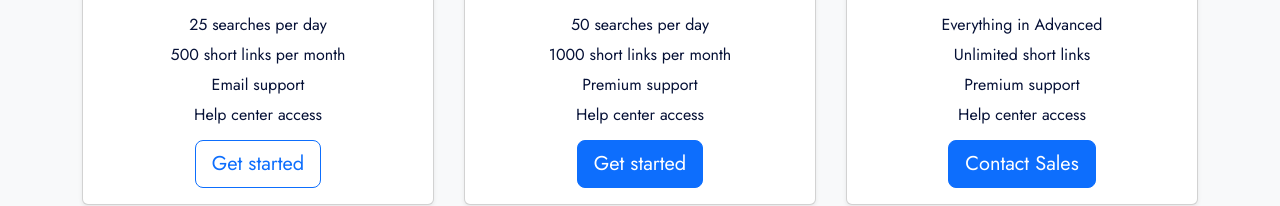
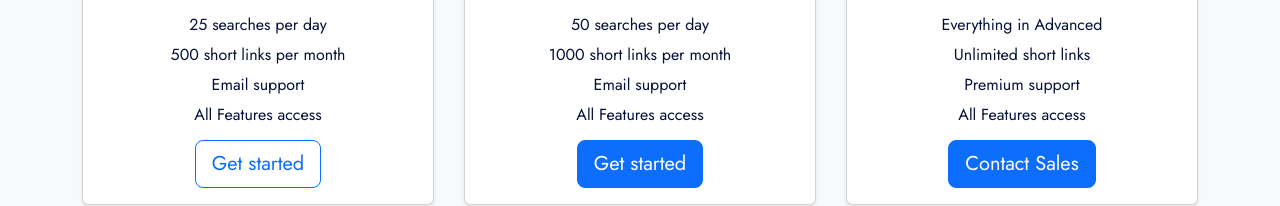
Before and after one commit to Portia210/hotels_website, a Next.js app: page /en/pricing in a window 1280 px wide. Shown: the part 343-549 px from the top of the page. Built offline with nearby package versions, Linux system fonts and the light colour scheme; no server answers.

Commit message:
update trans

```diff
--- a/components/pricing/PricingSection.jsx
+++ b/components/pricing/PricingSection.jsx
@@ -1,20 +1,20 @@
 import React from 'react';
 import { planContents } from './plans';
-import { useTranslations } from 'next-intl';
+import { useLocale, useTranslations } from 'next-intl';
 
 const Plan = props => {
-  const t = useTranslations();
+  const { t, isReverse } = props;
   return (
     <div className="card shadow-sm">
       <div className="card-header">
         <h4 className="my-0 font-weight-normal">{props.header}</h4>
       </div>
-      <div className="card-body">
+      <div className="card-body" dir={isReverse ? 'rtl' : 'ltr'}>
         <h1 className="card-title pricing-card-title">
           {!isNaN(props.price) ? (
             <>
               {`${props.price} ${props.currency || ''}`}
-              <small className="text-muted">{t('Pricing.permonth')}</small>
+              <small className="text-muted">/{t('Pricing.permonth')}</small>
             </>
           ) : (
             <>{`${props.price} ${props.currency || ''}`}</>
@@ -39,10 +39,15 @@ const Plan = props => {
 };
 
 const Plans = () => {
-  const plans = planContents.map((obj, i) => {
+  const t = useTranslations();
+  const locale = useLocale();
+  const isReverse = locale === 'he';
+  const plans = planContents(t).map((obj, i) => {
     return (
       <div key={obj.header} className="col-sm-6 col-md-4">
         <Plan
+          t={t}
+          isReverse={isReverse}
           header={obj.header}
           price={obj.price}
           currency={obj.currency}
--- a/components/pricing/plans.js
+++ b/components/pricing/plans.js
@@ -1,40 +1,42 @@
-export const planContents = [
+export const planContents = (t) => {
+  return [
     {
-    header: 'Standard',
+      header: `${t('Pricing.plans.standard')}`,
       price: 80,
       currency: '₪',
       features: [
-      '25 searches per day',
-      '500 short links per month',
-      'Email support',
-      'Help center access',
+        `25 ${t('Pricing.searchPerDay')}`,
+        `500 ${t('Pricing.shortlinkPerMonth')}`,
+        `${t('Pricing.emailSupport')}`,
+        `${t('Pricing.allFeatures')}`,
       ],
       buttonLabel: 'Get started',
       outline: true,
     },
     {
-    header: 'Advanced',
+      header: `${t('Pricing.plans.advanced')}`,
       price: 150,
       currency: '₪',
       features: [
-      '50 searches per day',
-      '1000 short links per month',
-      'Premium support',
-      'Help center access',
+        `50 ${t('Pricing.searchPerDay')}`,
+        `1000 ${t('Pricing.shortlinkPerMonth')}`,
+        `${t('Pricing.emailSupport')}`,
+        `${t('Pricing.allFeatures')}`,
       ],
       buttonLabel: 'Get started',
       outline: false,
     },
     {
-    header: 'Custom',
+      header: `${t('Pricing.plans.custom')}`,
       price: 'Contact us',
       features: [
         'Everything in Advanced',
         'Unlimited short links',
         'Premium support',
-      'Help center access',
+        `${t('Pricing.allFeatures')}`,
       ],
       buttonLabel: 'Contact Sales',
       outline: false,
     },
   ];
+};
--- a/messages/en.json
+++ b/messages/en.json
@@ -96,6 +96,16 @@
     "less": "Less"
   },
   "Pricing": {
-    "permonth": "/ mo"
+    "permonth": " mo",
+    "searchPerDay": "searches per day",
+    "shortlinkPerMonth": "short links per month",
+    "emailSupport": "Email support",
+    "premiumSupport": "Premium support",
+    "allFeatures": "All Features access",
+    "plans": {
+      "standard": "Standard",
+      "advanced": "Advanced",
+      "custom": "Custom"
+    }
   }
 }
--- a/messages/he.json
+++ b/messages/he.json
@@ -96,6 +96,16 @@
     "less": "פחות"
   },
   "Pricing": {
-    "permonth": "/ ש'ח"
+    "permonth": " ש'ח",
+    "searchPerDay": "חיפושים ביום",
+    "shortlinkPerMonth": "קיצורי קישורים בחודש",
+    "emailSupport": "תמיכה באימייל, ובוואצפ",
+    "premiumSupport": "Premium support",
+    "allFeatures": "גישה לכל הפיצ'רים",
+    "plans": {
+      "standard": "סטנדרט",
+      "advanced": "מתקדם",
+      "custom": "התאמה אישית"
+    }
   }
 }
```
Lines whose indentation alone changed are shown as unchanged.
